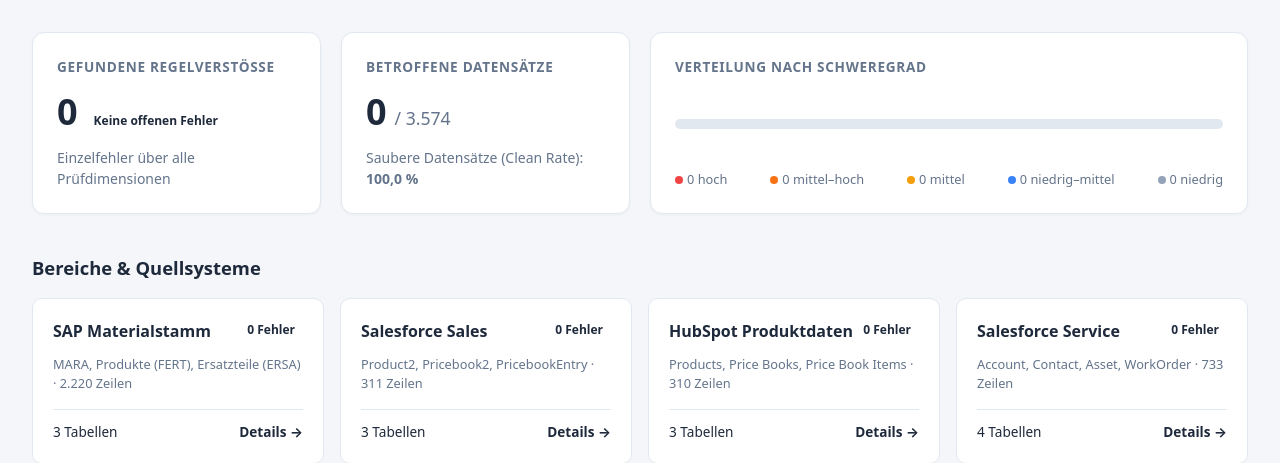
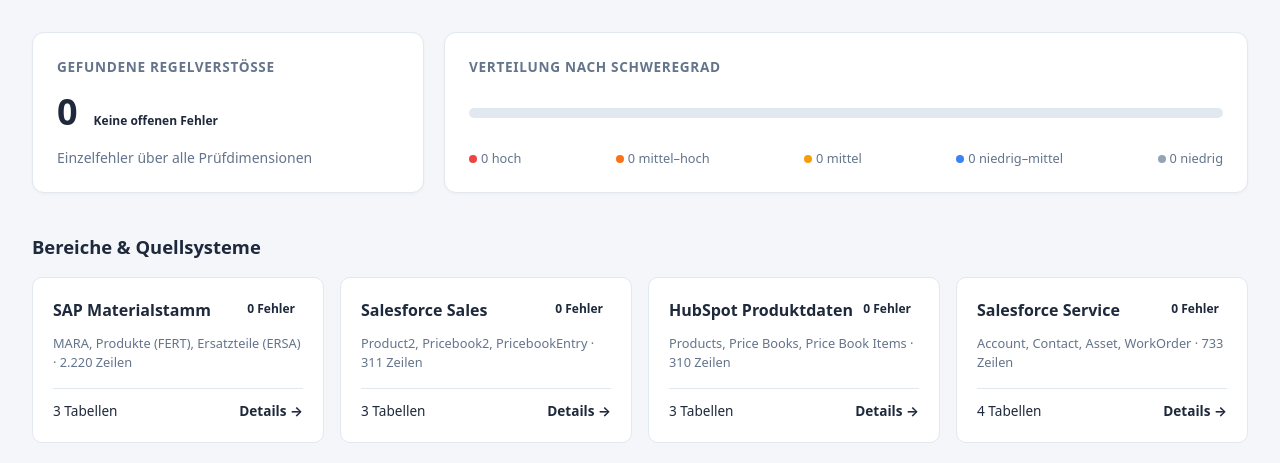
Before and after one commit to DPaY-DP/Hackathon_MDM, a Flask app: page / in a window 1280 px wide. Shown: the part 118-581 px from the top of the page. Run offline with Flask 3, Linux system fonts and the light colour scheme; data comes from the database, SQL or seed files in the repository; data that the repository does not hold is empty.

Commit message:
Anpassung an der Startseite

```diff
--- a/templates/index.html
+++ b/templates/index.html
@@ -35,14 +35,7 @@
         <span class="kpi-sub">Einzelfehler über alle Prüfdimensionen</span>
       </div>
 
-      <!-- KPI 2: Betroffene Zeilen / Datenqualität -->
-      <div class="kpi-card">
-        <span class="kpi-label">Betroffene Datensätze</span>
-        <div class="kpi-value" id="kpi-dirty-rows">
-          {{ betroffene | de_zahl }} <span style="font-size: 1.1rem; font-weight: 400; color: var(--text-muted);">/ {{ gesamt_zeilen | de_zahl }}</span>
-        </div>
-        <span class="kpi-sub">Saubere Datensätze (Clean Rate): <strong>{{ clean_rate | de_zahl(1) }} %</strong></span>
-      </div>
+
 
       <!-- KPI 3: Schweregrad-Split (doppelte Breite) -->
       <div class="kpi-card kpi-card-wide">
```
